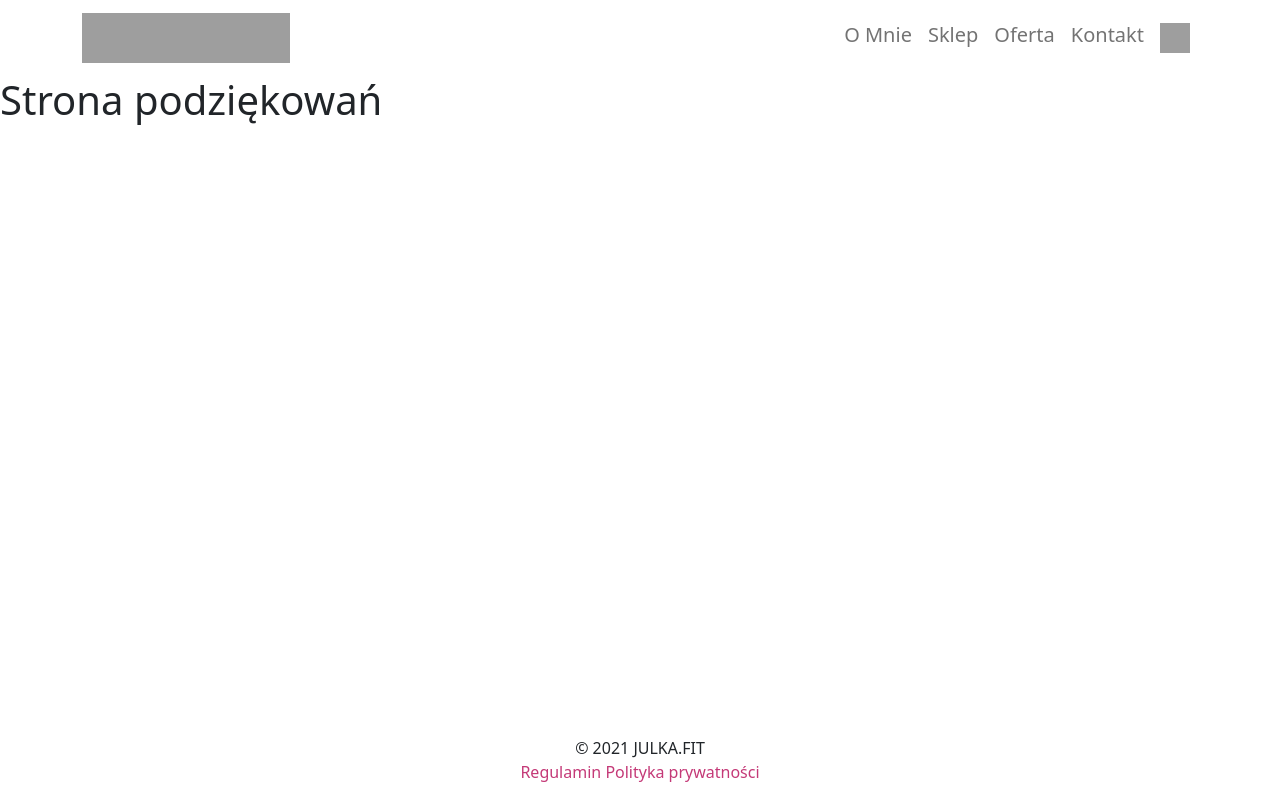
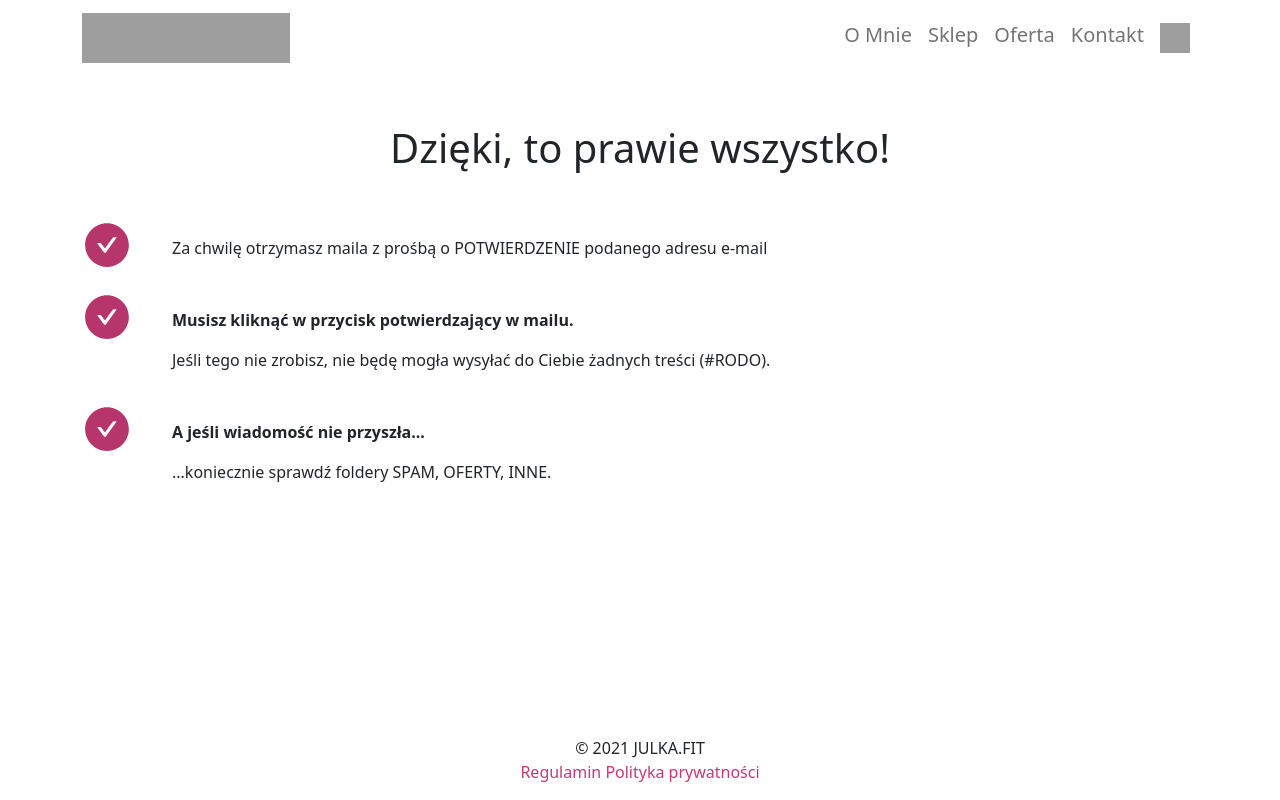
Before and after one commit to Baz00k/julka-fit-next, a Next.js app: page /dzieki in a window 1280 px wide. Built offline with nearby package versions, Linux system fonts and the light colour scheme; no server answers; grey boxes are pictures that could not be loaded; a web font is replaced by a local one.

Commit message:
feat: add dzieki page

```diff
--- a/pages/dzieki.js
+++ b/pages/dzieki.js
@@ -1,10 +1,42 @@
 import DefaultLayout from "../layouts/defaultLayout"
+import { Container, Row, Col } from "react-bootstrap";
+import { AiFillCheckCircle } from "react-icons/ai";
 
 function Placeholder() {
     return (
         <DefaultLayout>
-            <h1>Strona podziękowań</h1>
-            {/* {TODO finish thank you page} */}
+            <Container>
+                <h1 className="my-5 text-center">Dzięki, to prawie wszystko!</h1>
+                <Row className="my-3">
+                    <Col xs='auto'>
+                        <AiFillCheckCircle size={50} color="#b6366c" />
+                    </Col>
+                    <Col>
+                        <p className="m-3">Za chwilę otrzymasz maila z prośbą o POTWIERDZENIE podanego adresu e-mail</p>
+                    </Col>
+                </Row>
+                <Row className="my-3">
+                    <Col xs='auto'>
+                        <AiFillCheckCircle size={50} color="#b6366c" />
+                    </Col>
+                    <Col>
+                        <p className="m-3 fw-bold">Musisz kliknąć w przycisk potwierdzający w mailu.</p>
+                        <p className="m-3">
+                            Jeśli tego nie zrobisz, nie będę mogła wysyłać do Ciebie żadnych treści (#RODO).</p>
+                    </Col>
+                </Row>
+                <Row className="my-3">
+                    <Col xs='auto'>
+                        <AiFillCheckCircle size={50} color="#b6366c" />
+                    </Col>
+                    <Col>
+                        <p className="m-3 fw-bold">A jeśli wiadomość nie przyszła...</p>
+                        <p className="m-3">
+                            ...koniecznie sprawdź foldery SPAM, OFERTY, INNE.
+                        </p>
+                    </Col>
+                </Row>
+            </Container>
         </DefaultLayout>
     );
 }
```
Also changed, not shown: public/robots.txt.
